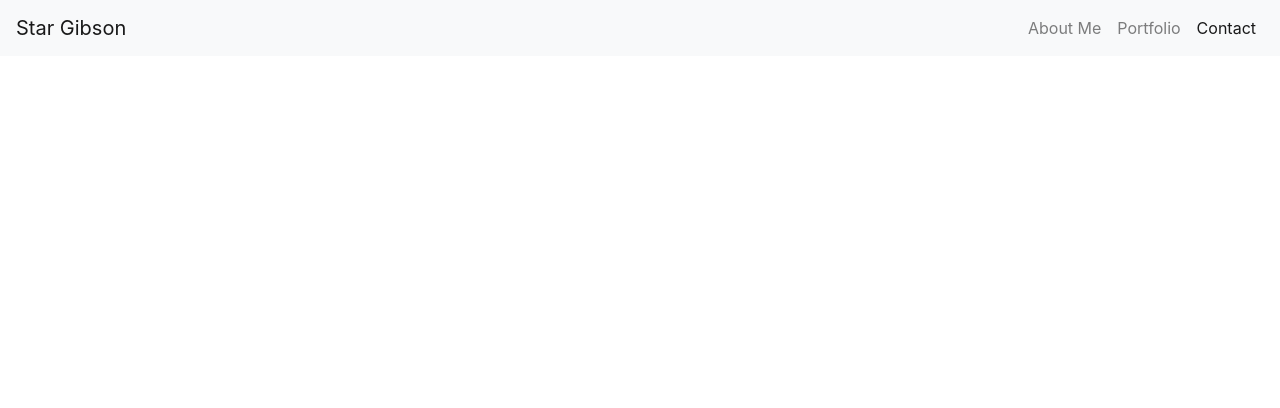
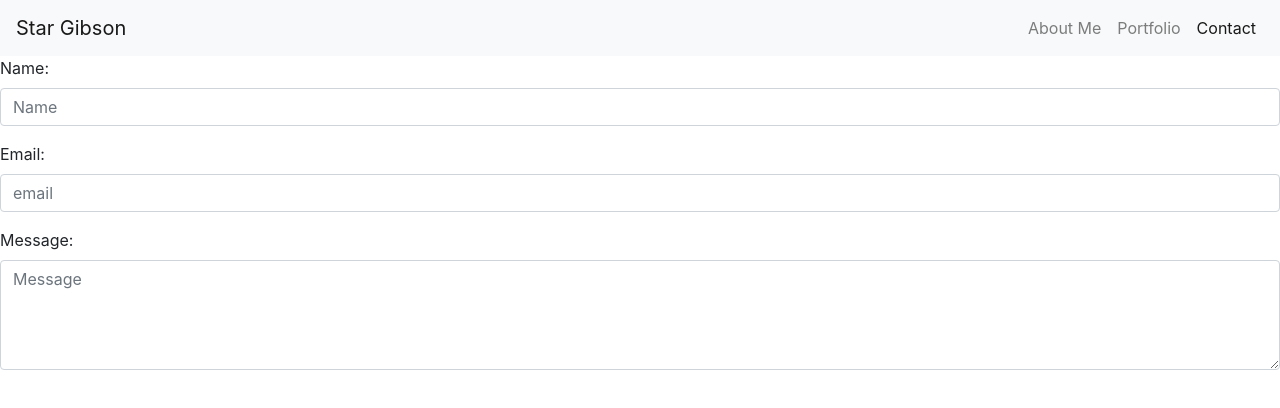
Before and after one commit to Star-Gibson/responsive_portfolio, a plain HTML site: page contact.html in a window 1280 px wide. Drawn offline with nearby package versions, Linux system fonts and the light colour scheme.

Commit message:
Added Contact Form - contact.html

```diff
--- a/contact.html
+++ b/contact.html
@@ -34,8 +34,22 @@
     </div>
   </nav>
 
-
 <body>
+    <!--Contact Form-->
+<form>
+  <div class="form-group">
+    <label for="Name">Name:</label>
+    <input type="email" class="form-control" id="Name" placeholder="Name">
+  </div>
+  <div class="form-group">
+      <label for="Email">Email:</label>
+      <input type="Email" class="form-control" id="Email" placeholder="email">
+  </div>
+  <div class="form-group">
+    <label for="Message">Message:</label>
+    <textarea class="form-control" id="Message" rows="4" placeholder="Message"></textarea>
+  </div>
+</form>
 
 </body>
 
```
Also changed, not shown: index.html (+2 -1 lines).
